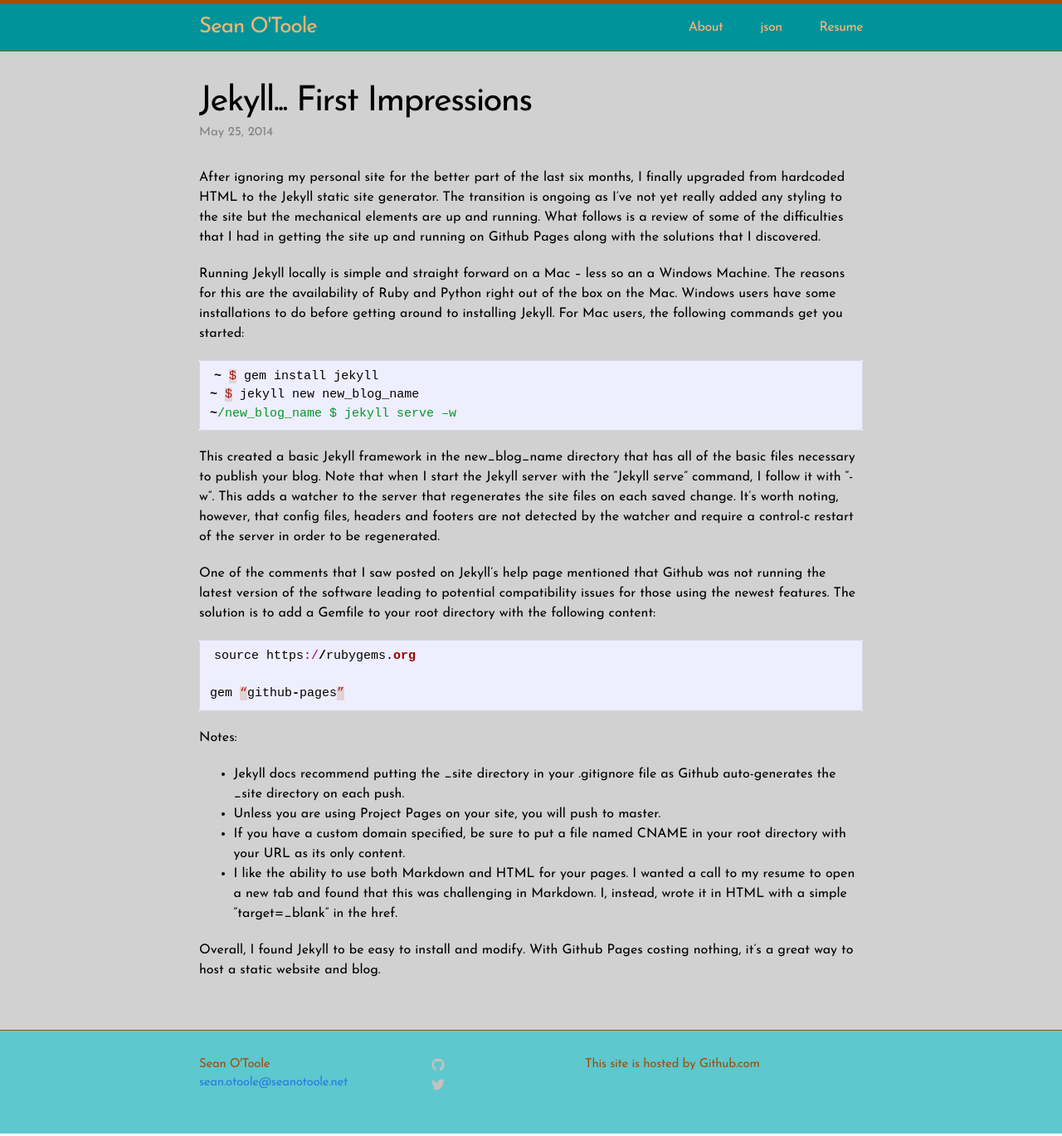
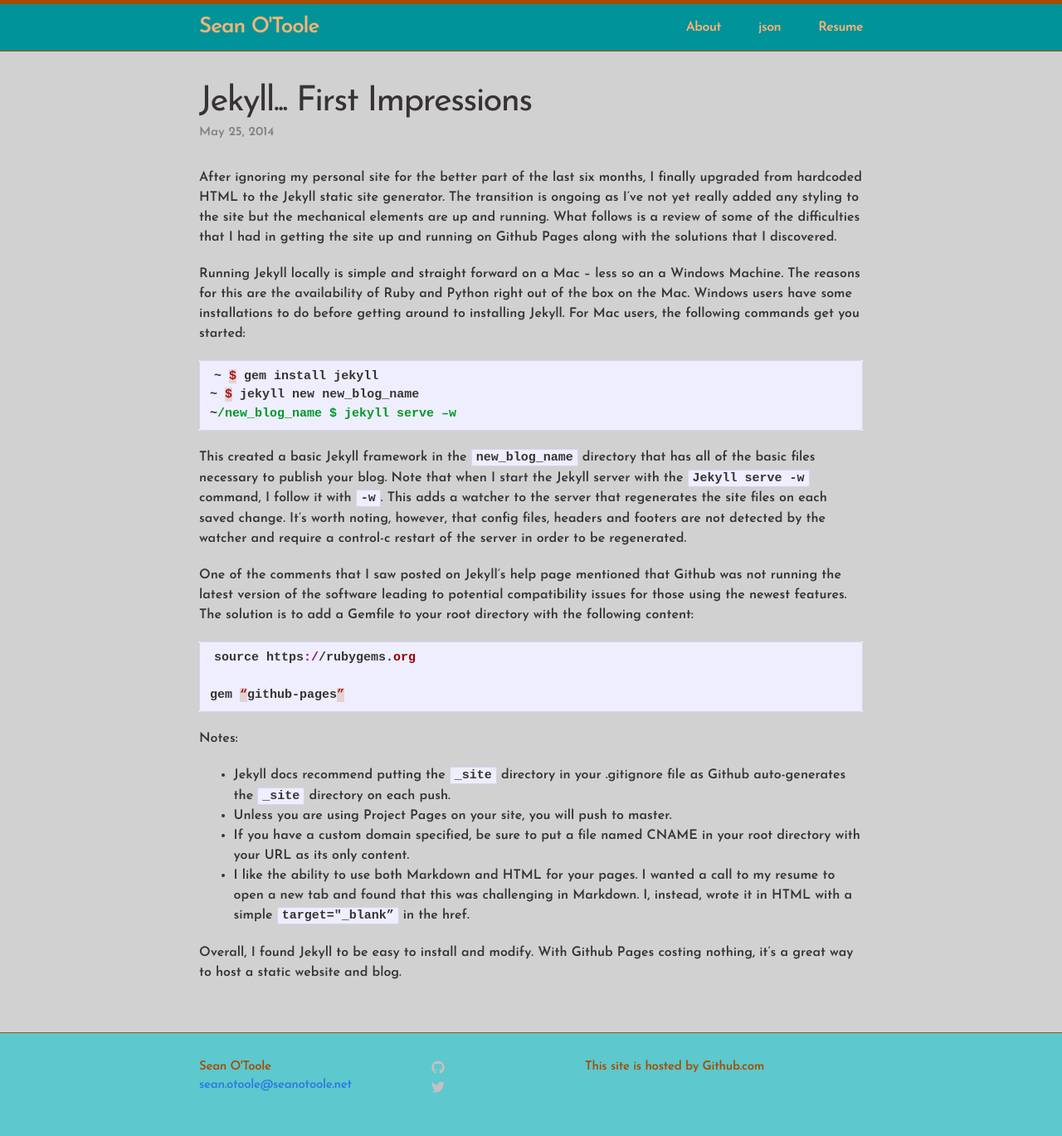
Before and after one commit to seanot/personal_page, a Jekyll site: the page built from _posts/2014-05-25-Jekyll-first-impressions.markdown, in a window 1280 px wide. Shown: the whole page at 83% size. Built offline with Jekyll 4.4.1, drawn with Linux system fonts in a browser that asks for light colours.

Commit message:
changed base font and alterd terminal highlighting in first post

```diff
--- a/_posts/2014-05-25-Jekyll-first-impressions.markdown
+++ b/_posts/2014-05-25-Jekyll-first-impressions.markdown
@@ -14,7 +14,7 @@
 ~/new_blog_name $ jekyll serve –w
 {% endhighlight %}
 
-This created a basic Jekyll framework in the new_blog_name directory that has all of the basic files necessary to publish your blog. Note that when I start the Jekyll server with the “Jekyll serve” command, I follow it with “-w”. This adds a watcher to the server that regenerates the site files on each saved change. It’s worth noting, however, that config files, headers and footers are not detected by the watcher and require a control-c restart of the server in order to be regenerated.
+This created a basic Jekyll framework in the `new_blog_name` directory that has all of the basic files necessary to publish your blog. Note that when I start the Jekyll server with the `Jekyll serve -w` command, I follow it with `-w`. This adds a watcher to the server that regenerates the site files on each saved change. It’s worth noting, however, that config files, headers and footers are not detected by the watcher and require a control-c restart of the server in order to be regenerated.
 
 One of the comments that I saw posted on Jekyll’s help page mentioned that Github was not running the latest version of the software leading to potential compatibility issues for those using the newest features. The solution is to add a Gemfile to your root directory with the following content:
 {% highlight ruby %}
@@ -24,10 +24,13 @@
 {% endhighlight %}
 
 Notes:
-<ul>
-  <li>Jekyll docs recommend putting the _site directory in your .gitignore file as Github auto-generates the _site directory on each push.</li>
-  <li>Unless you are using Project Pages on your site, you will push to master.</li>
-  <li>If you have a custom domain specified, be sure to put a file named CNAME in your root directory with your URL as its only content.</li>
-  <li>I like the ability to use both Markdown and HTML  for your pages. I wanted a call to my resume to open a new tab and found that this was challenging in Markdown. I, instead, wrote it in HTML with a simple “target=_blank” in the href.</li>
-</ul>
+
+*  Jekyll docs recommend putting the `_site` directory in your .gitignore file as Github auto-generates the `_site` directory on each push.
+
+*  Unless you are using Project Pages on your site, you will push to master.
+
+*  If you have a custom domain specified, be sure to put a file named CNAME in your root directory with your URL as its only content.
+
+*  I like the ability to use both Markdown and HTML  for your pages. I wanted a call to my resume to open a new tab and found that this was challenging in Markdown. I, instead, wrote it in HTML with a simple `target="_blank”` in the href.
+
 Overall, I found Jekyll to be easy to install and modify. With Github Pages costing nothing, it’s a great way to host a static website and blog.
--- a/css/main.css
+++ b/css/main.css
@@ -10,10 +10,11 @@
 
 body {
   font-family: 'Josefin Sans', sans-serif;
-  font-weight: 400;
+  font-weight: 700;
   font-size: 16px;
   line-height: 1.5;
   background-color: #fdfdfd;
+  color: #373333;
 }
 
 h1, h2, h3, h4, h5, h6 { font-size: 100%; font-weight: 400; }
@@ -32,6 +33,10 @@
   padding: 0 30px;
   margin: 0 auto;
   zoom: 1;
+}
+
+blockquote {
+  margin-left: 2em;
 }
 
 
--- a/index.html
+++ b/index.html
@@ -11,6 +11,7 @@
       <li>
         <span class="post-date">{{ post.date | date: "%b %-d, %Y" }}</span>
         <a class="post-link" href="{{ post.url | prepend: site.baseurl }}">{{ post.title }}</a>
+        <blockquote>{{ post.excerpt }}</blockquote>
       </li>
     {% endfor %}
   </ul>
```
